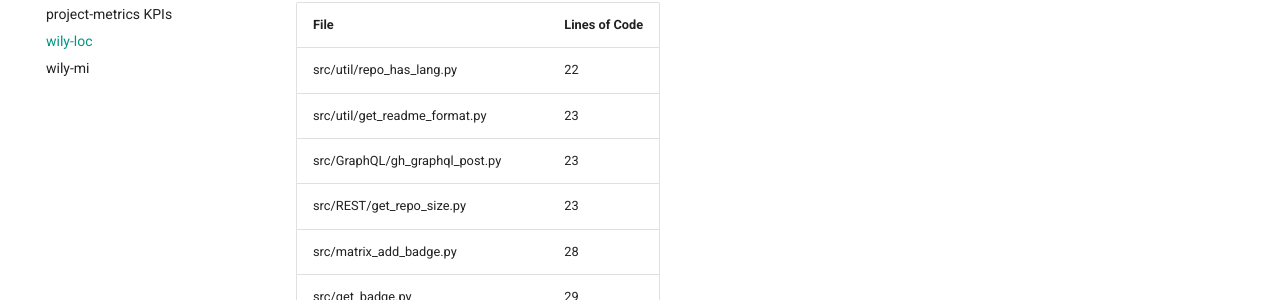
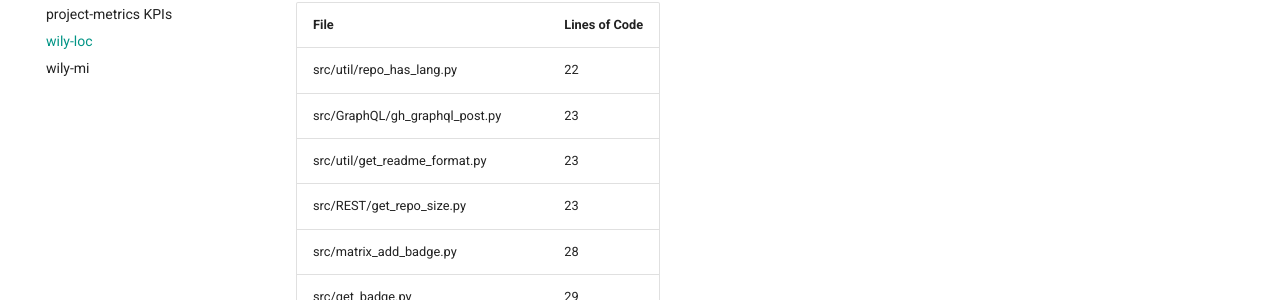
Before and after one commit to TheNewThinkTank/project-metrics, an MkDocs documentation site: the page built from docs/project_docs/code-analysis/wily-loc.md, in a window 1280 px wide and 900 px high. Shown: the part 226-526 px from the top of the window. Built offline with MkDocs 1.6.1 and Material for MkDocs 9.7.7, drawn with Linux system fonts in a browser that asks for light colours.

Commit message:
Updating file

```diff
--- a/docs/project_docs/code-analysis/wily-loc.md
+++ b/docs/project_docs/code-analysis/wily-loc.md
@@ -3,8 +3,8 @@
 | File                                |   Lines of Code |
 | --- | --- |
 | src/util/repo_has_lang.py           |              22 |
+| src/GraphQL/gh_graphql_post.py      |              23 |
 | src/util/get_readme_format.py       |              23 |
-| src/GraphQL/gh_graphql_post.py      |              23 |
 | src/REST/get_repo_size.py           |              23 |
 | src/matrix_add_badge.py             |              28 |
 | src/get_badge.py                    |              29 |
```
